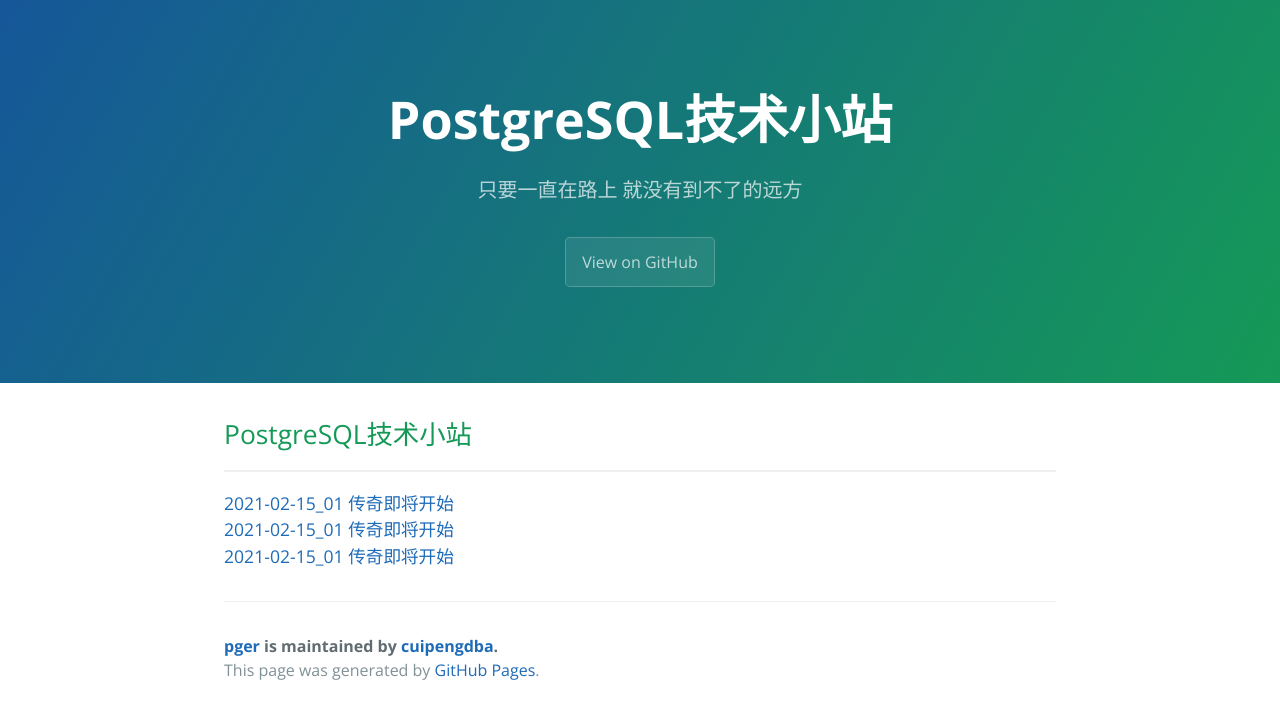
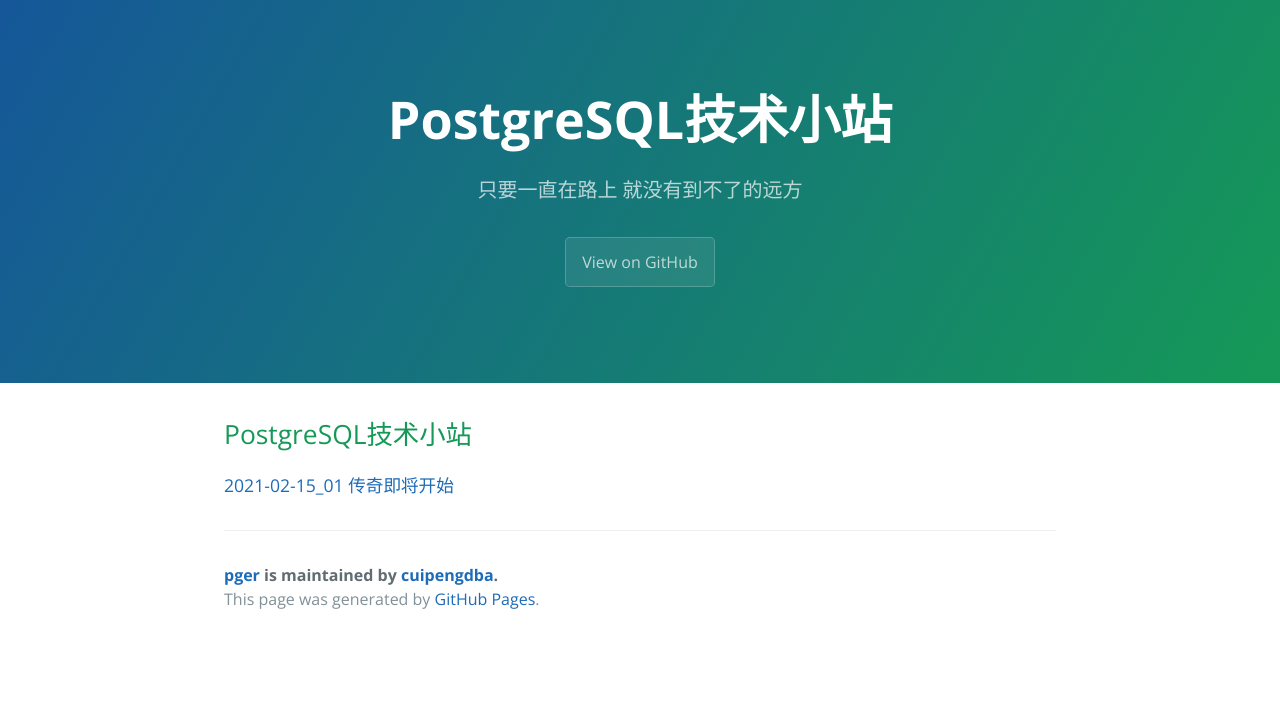
Before and after one commit to cuipengdba/pger, a Jekyll site: the page built from index.md, in a window 1280 px wide. Shown: the top 719 px of the page. Built offline with Jekyll 4.4.1, drawn with Linux system fonts in a browser that asks for light colours; our own code applies the rules of GitHub Pages for plain Markdown files.

Commit message:
Update index.md

```diff
--- a/index.md
+++ b/index.md
@@ -1,7 +1,3 @@
 ## PostgreSQL技术小站
 
-* * *
-
-[2021-02-15_01 传奇即将开始](pger/tree/202102/20210215_01.html)<br/>
-[2021-02-15_01 传奇即将开始](./tree/202102/20210215_01.md)<br/>
-<a href='pger/tree/202102/20210215_01.html'>2021-02-15_01 传奇即将开始<a/>
+<a href='tree/202102/20210215_01.html'>2021-02-15_01 传奇即将开始<a/>
```
